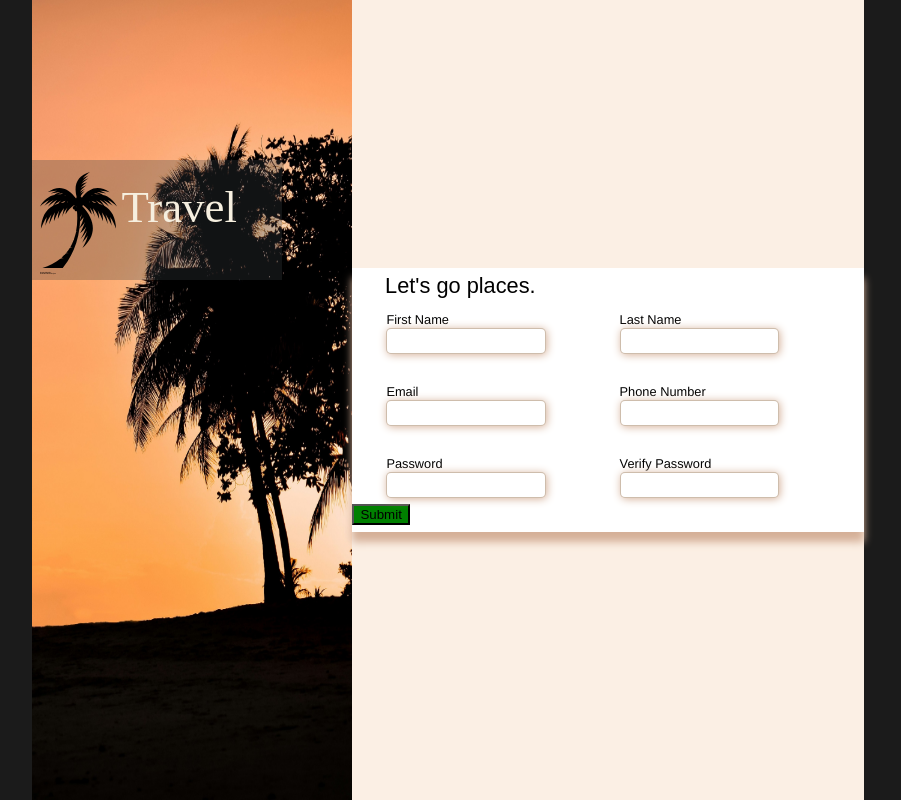
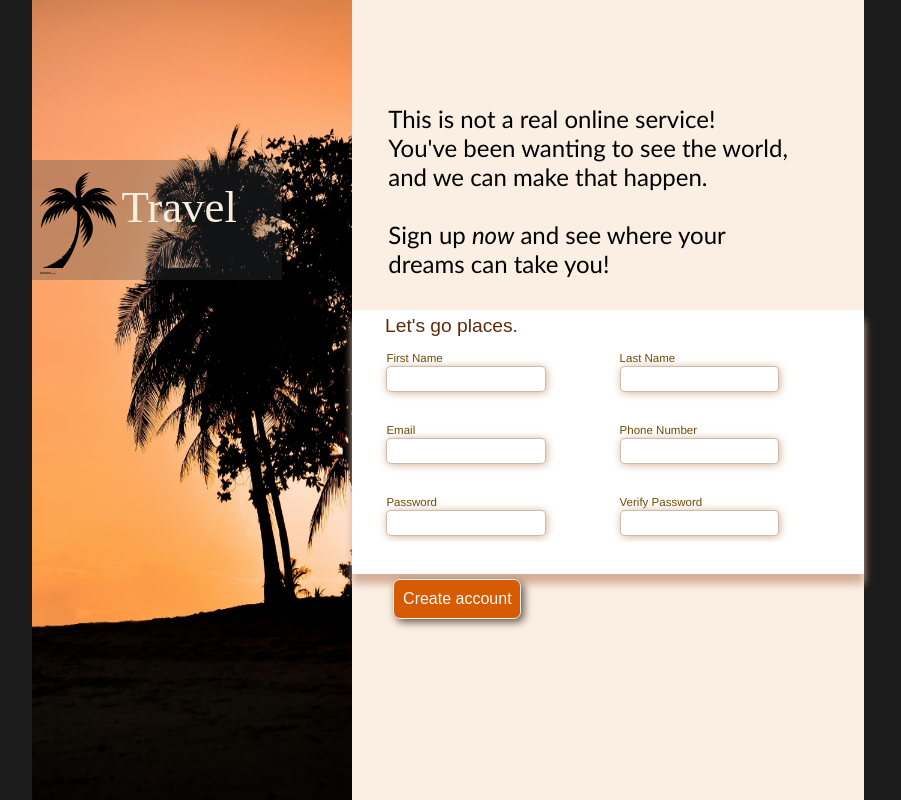
Before and after one commit to GoldenFox712/sign_up_form, a plain HTML site: page index.html in a window 1280 px wide. Shown: the whole page, without its empty margins (198-1099 px from the left). Drawn offline with Linux system fonts and the light colour scheme.

Commit message:
Style submit button and form text.

```diff
--- a/index.html
+++ b/index.html
@@ -20,6 +20,11 @@
     </div>
 
     <div id="sign_up">
+
+        <p class="hook_text">This is not a real online service!<br> You've been wanting to see the world,
+            and we can make that happen.<br><br> Sign up <em>now</em> and see where your dreams can take you!</p>
+
+
        <div class="form_container">
         <form class="form">
             <legend class="legend">Let's go places.</legend>
@@ -62,7 +67,7 @@
 
            </div>
 
-           <button type="submit">Submit</button>
+           <button type="submit">Create account</button>
 
         </form>
        </div>
--- a/style.css
+++ b/style.css
@@ -47,7 +47,7 @@ div#img_banner{
 }
 
 #sign_up{
-    display: flex;
+    /*display: flex;*/
     align-items: center;
     width: 40vw;
     height: 100vh;
@@ -58,11 +58,13 @@ div#img_banner{
     width: 40vw;
     height: 33vh;
     background-color:white ;
-    overflow: hidden;
+
 }
 
 .form_container{
     box-shadow:rgb(213, 176, 152) 0px 10px 8px;
+    position: relative;
+    top: 11vh;
 }
 
 .form_inputs{
@@ -72,12 +74,14 @@ div#img_banner{
     align-content: space-between;
     justify-content: space-evenly;
     position: relative;
-    right:5%
+    right:5%;
+    overflow: hidden;
 }
 
 .legend{
-    font-size: 1.7vw;
+    font-size: 1.5vw;
     position: relative;
+    color: rgb(94, 44, 11);
     top: 2%;
     left: 6%;
     margin-bottom: 2%;
@@ -91,7 +95,8 @@ div#img_banner{
 }
 
 label{
-    font-size: 1vw;
+    font-size: .9vw;
+    color: rgb(109, 72, 3);
     font-family: 'Franklin Gothic Medium', 'Arial Narrow', Arial, sans-serif;
 }
 
@@ -107,6 +112,9 @@ input{
 }
 
 input:focus{
+    outline: none;
+    border: 1px solid;
+    border-color: brown;
     box-shadow:rgb(213, 176, 152) 10px 10px 8px;
     background-color: rgba(243, 131, 131, 0.151);
 }
@@ -125,5 +133,37 @@ input:user-invalid{
 }
 
 button{
-    background-color: green;
+    background-color: rgb(214, 91, 3);
+    position: relative;
+    border: 1px solid;
+    border-color: rgb(237, 239, 237);
+    top: 14%;
+    left: 8%;
+    height: 15%;
+    width: 25%;
+    border-radius: 7px;
+    font-size: 1rem;
+    color: rgb(250, 248, 245);
+    box-shadow:rgb(98, 81, 70) 3px 3px 8px;
+    flex: 1 1;
+    overflow: hidden;
 }
+
+button:hover{
+    filter: brightness(88%);
+}
+
+button:active{
+    filter: brightness(60%);
+    box-shadow:rgb(98, 81, 70) 1px 1px 8px;
+}
+
+.hook_text{
+    position: relative;
+    top: 10%;
+    width: 80%;
+    left: 7%;
+    font-size: 1.5rem;
+    font-family: 'Gill Sans', 'Gill Sans MT', Calibri, 'Trebuchet MS', sans-serif;
+    flex: 1 1;
+}
```
